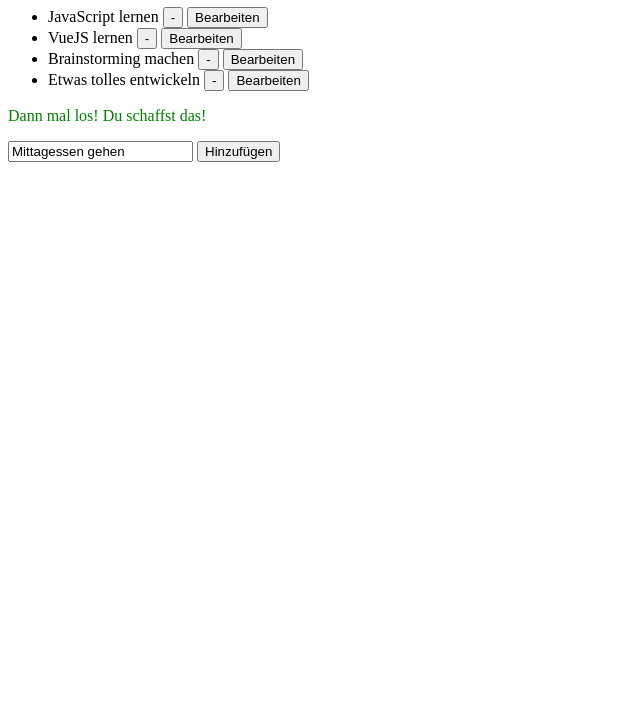
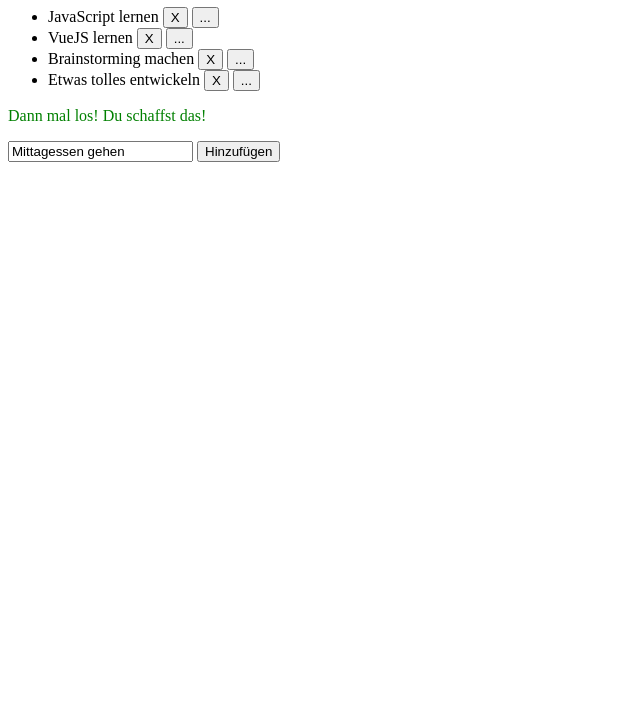
Before and after one commit to kiefernwald/thb-screendesign-uebungen, a plain HTML site: page 07/index.html in a window 1280 px wide. Shown: the part 73-800 px from the top of the page, without its empty margins (0-640 px from the left). Drawn offline with Linux system fonts and the light colour scheme.

Commit message:
Improved button captions

```diff
--- a/07/index.html
+++ b/07/index.html
@@ -16,8 +16,8 @@
                     </span>
                     <span v-else>
                         {{ item }}
-                        <button v-on:click="removeEntry(index)">-</button>
-                        <button v-on:click="startEditEntry(index)">Bearbeiten</button>
+                        <button v-on:click="removeEntry(index)">X</button>
+                        <button v-on:click="startEditEntry(index)">...</button>
                     </span>
                 </li>
             </ul>
```
